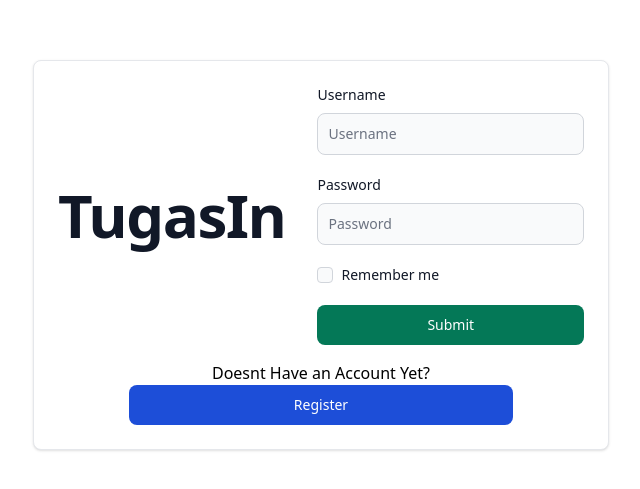
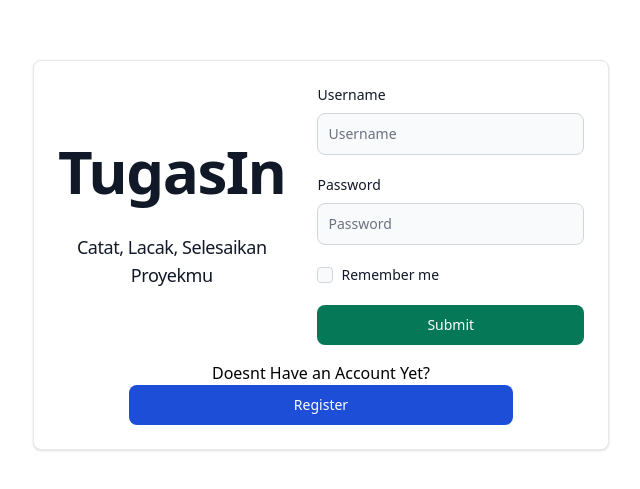
Before and after one commit to royanaditya/Proyek-Akhir-TugasIn, a React (Vite) app in the folder frontend/: page / in a window 1280 px wide. Shown: the part 177-666 px from the top of the page, without its empty margins (319-959 px from the left). Built offline with nearby package versions, Linux system fonts and the light colour scheme.

Commit message:
add Slogan on Auth Page

```diff
--- a/frontend/src/components/Login.jsx
+++ b/frontend/src/components/Login.jsx
@@ -32,10 +32,13 @@ const LoginForm = () => {
   return (
     <div class="h-screen flex justify-center items-center">
         <div class="flex flex-wrap gap-4 max-w-xl p-6 bg-white border border-gray-200 rounded-lg shadow-sm dark:bg-gray-800 dark:border-gray-700">
-            <div class="flex flex-row w-full gap-8">
-                <div class="flex items-center">
+            <div class="flex flex-row w-full gap-8 items-center">
+                <div class="flex flex-col gap-8">
                     <h5 class="text-6xl font-bold tracking-tight text-gray-900 dark:text-white">
                         TugasIn
+                    </h5>
+                    <h5 class="text-lg font tracking-tight text-gray-900 dark:text-white">
+                        Catat, Lacak, Selesaikan Proyekmu
                     </h5>
                 </div>
 
--- a/frontend/src/components/Register.jsx
+++ b/frontend/src/components/Register.jsx
@@ -32,10 +32,13 @@ const RegisterForm = () => {
   return (
     <div class="h-screen flex justify-center items-center">
         <div class="flex flex-wrap gap-4 max-w-xl p-6 bg-white border border-gray-200 rounded-lg shadow-sm dark:bg-gray-800 dark:border-gray-700">
-            <div class="flex flex-row w-full gap-8">
-                <div class="flex items-center">
+            <div class="flex flex-row w-full gap-8 items-center">
+                <div class="flex flex-col gap-8">
                     <h5 class="text-6xl font-bold tracking-tight text-gray-900 dark:text-white">
                         TugasIn
+                    </h5>
+                    <h5 class="text-lg font tracking-tight text-gray-900 dark:text-white">
+                        Catat, Lacak, Selesaikan Proyekmu
                     </h5>
                 </div>
 
```
